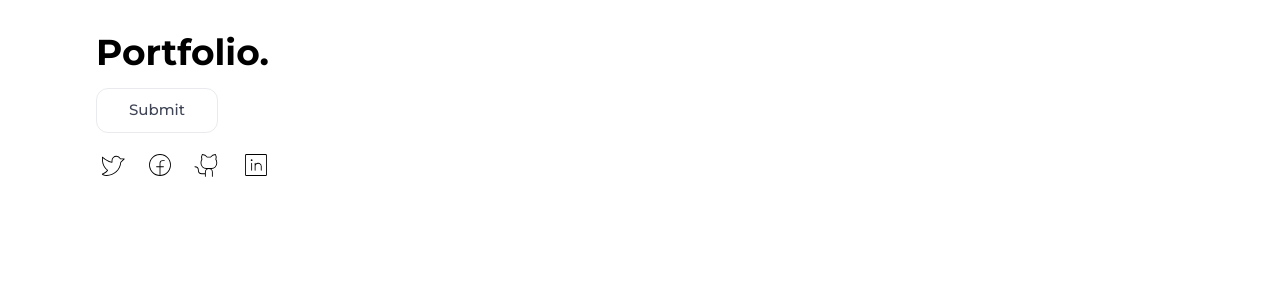
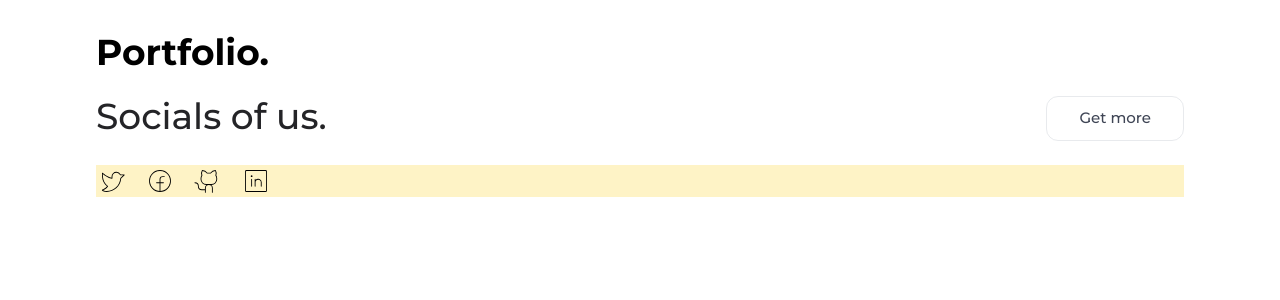
Before and after one commit to iliya-zandi/portfolio, a React (Vite) app: page / in a window 1280 px wide. Shown: the top 300 px of the page. Built offline with nearby package versions, Linux system fonts and the light colour scheme.

Commit message:
feat: add Box component

```diff
--- a/src/App.tsx
+++ b/src/App.tsx
@@ -13,6 +13,7 @@ import {
   LinkedinLogo,
   TwitterLogo,
 } from "@phosphor-icons/react";
+import Box from "./components/Box";
 /**
  * Import React to use JSX syntax.
  */
@@ -52,15 +53,22 @@ const App = () => {
   return (
     <div className="container py-8">
       <h1 className="text-4xl font-bold mb-4">Portfolio.</h1>
+
+      <Box
+        title="Socials of us"
+        button={
           <Button variant="default" className="mb-4">
-        Submit
+            Get more
           </Button>
+        }
+      >
         <Navigation
           className="flex gap-x-4"
           showIcon={true}
           showText={false}
           items={socials}
         />
+      </Box>
     </div>
   );
 };
--- a/src/assets/styles/tailwind.css
+++ b/src/assets/styles/tailwind.css
@@ -26,6 +26,12 @@
   ._navigation ul li > a {
     @apply block w-full h-full absolute top-0 left-0;
   }
+  ._box {
+    @apply flex py-2 flex-col gap-y-2;
+  }
+  ._box ._box_header {
+    @apply flex flex-row justify-between;
+  }
 }
 
 @layer utilities {
--- /dev/null
+++ b/src/components/Box.tsx
@@ -0,0 +1,51 @@
+/**
+ * Box Component
+ * A reusable container with a header, title, optional button, and content area.
+ */
+
+import React from "react";
+
+/**
+ * Type definition for the button prop
+ * Ensures the button is a valid React element.
+ */
+type Button = React.ReactElement<Button>;
+
+/**
+ * Props type for Box component
+ */
+type BoxProps = {
+  children: React.ReactNode; // Content to be displayed inside the box
+  title: string; // Title of the box
+  button: Button; // A React element button to display in the header
+  className?: string; // Optional custom class name for the box
+};
+
+/**
+ * Box component
+ * Renders a styled section with a header (title + button) and a content area.
+ */
+const Box: React.FC<BoxProps> = ({
+  children,
+  title,
+  button,
+  className,
+}): React.ReactNode => {
+  return (
+    <section className={`_box ${className}`}>
+      {/* Box header with title and button */}
+      <div className="_box_header">
+        <h3 className="text-4xl text-zinc-900/95 font-medium">{title}.</h3>
+        {button && button}
+      </div>
+
+      {/* Box content */}
+      <div className="bg-amber-100">{children}</div>
+    </section>
+  );
+};
+
+export default Box;
+/**
+ * Exporting Box as default for use in other components.
+ */
```
Lines whose indentation alone changed are shown as unchanged.
